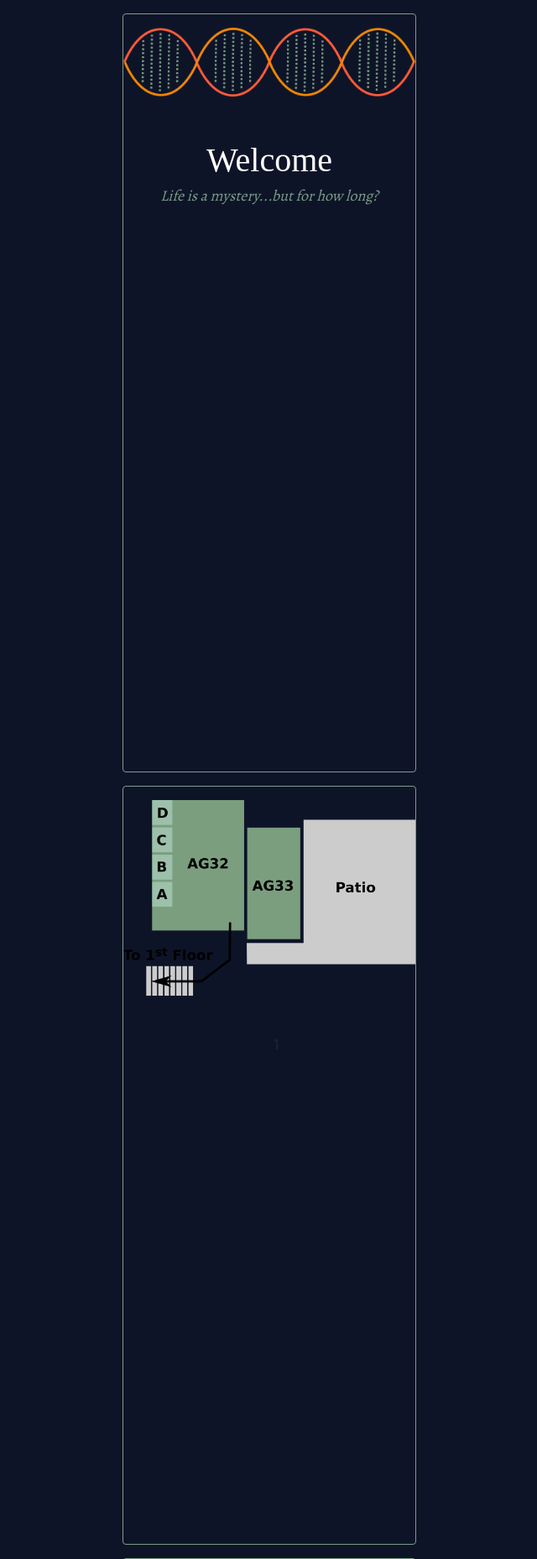
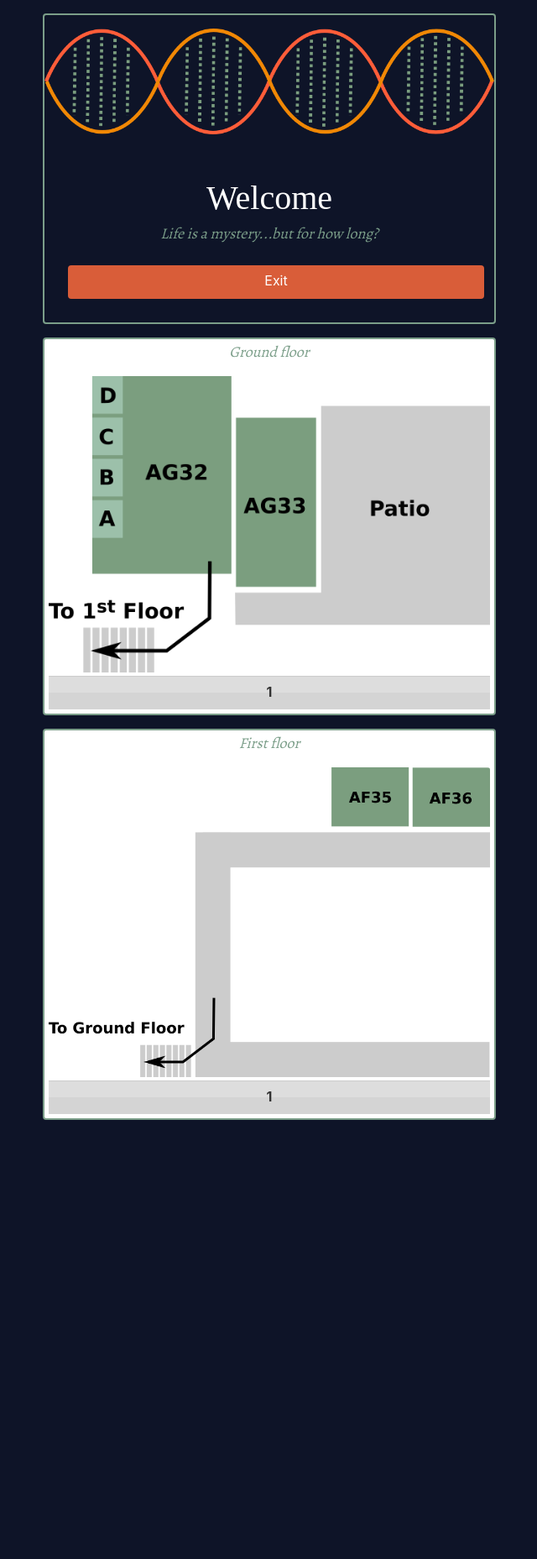
Before and after one commit to sharriet/istapp, a Flask app: template app/templates/map.html in a window 1280 px wide. Shown: the top 1857 px of the page at 84% size, without its empty margins (319-959 px from the left). After the commit the page ends 1334 px from the top, so only its background shows below. Run offline with Flask 2, Linux system fonts and the light colour scheme; the template is opened without the code that fills it: most values are stand-ins (such as "Sample title", 1, 10 or a date in 2020); some libraries are stand-ins or nearby versions; some web fonts are replaced.

Commit message:
ongoing development of game framework. integrated desktop hacker task

```diff
--- a/app/static/css/custom.css
+++ b/app/static/css/custom.css
@@ -9,21 +9,69 @@ h3 {
 	font-size: 18px;
 	margin-bottom: 1em;
 }
-body div.card {
+.card {
 	padding-top: 1em;
 	margin-top: 1em;
 	background: none;
 	background-color: none;
-	border: 1px solid #7b9e89;
+	border: 2px solid #7b9e89;
 	text-align: center;
-	min-height: 90%;
 }
-body div.container{
+.container{
 	background-color: none;
 }
 .card-img-top { margin-bottom: 2em; }
+.map-card { background-color: #fff; padding: 5px; }
+.map-card .card-img-top { margin: 0 0 4px; }
+.btn-link { background-color: rgb(156,192,170); }
 .row .btn { margin: 0.5em; }
 .btn { width: 100%; border: none; min-height: 40px; }
 .btn-primary { background-color: #d95d39; text-align: center; color: #fff; border: none; }
 .btn-secondary { background-color: #f18805; text-align: center; color: #fff; border: none; }
-.btn:hover, a:hover { background-color: #f0a202; }
+.btn:hover, a.btn:hover { background-color: #f0a202; }
+
+/* --- Accordian Styles --- */
+.accordian-heading a.btn {
+	width: 100%;
+	display: block;
+	text-align: center;
+	background: #ddd url('/static/images/bg-btn.png') bottom repeat-x;
+	color: #333;
+	border-radius: 0;
+	font-weight: bold;
+	margin: 0;
+	border-top: 1px solid #ccc;
+}
+.accordian-heading a.btn:hover {
+   background-color: #999;
+   background-image: none;
+   cursor: pointer;
+}
+.accordian-body {
+	background-color: #eee;
+	text-align: left;
+	padding: 5px;
+	border-top: 1px solid #fff;
+	color: #666;
+}
+.accordian-body a.btn {
+	margin: 0;
+	background-color: #f18805;
+	color: #fff;
+}
+.accordian-body .btn:hover { background-color: #f0a202; }
+
+/* --- Form Styles --- */
+.form-group label {
+	color: #fff;
+}
+.form-group .btn {
+	margin: 0;
+}
+.form-group a {
+	margin-top: 0.2em;
+}
+.form-group a:hover {
+	background-color: none;
+	color: #f18805;
+}
--- a/app/templates/home.html
+++ b/app/templates/home.html
@@ -2,8 +2,8 @@
 
 {% block content %}
 <div class="row">
-	<div class="col-lg-4"></div>
-	<div class="col-lg-4">
+	<div class="col-lg-3"></div>
+	<div class="col-lg-6">
 		<div class="card">
 			<img class="card-img-top" src="{{ url_for('static', filename='images/dna.png') }}" alt="Card image cap">
 			<div class="card-body">
@@ -20,7 +20,7 @@
 			</div>
 		</div>
 	</div>
-	<div class="col-lg-4"></div>
+	<div class="col-lg-333</div>
 </div>
 
 {% endblock %}
--- a/app/templates/layout.html
+++ b/app/templates/layout.html
@@ -9,7 +9,7 @@
 	<!-- Bootstrap core CSS -->
 	<link rel="stylesheet" href="https://stackpath.bootstrapcdn.com/bootstrap/4.3.1/css/bootstrap.min.css" integrity="sha384-ggOyR0iXCbMQv3Xipma34MD+dH/1fQ784/j6cY/iJTQUOhcWr7x9JvoRxT2MZw1T" crossorigin="anonymous">
 	<link rel="stylesheet" href="{{url_for('static', filename='css/custom.css')}}">
-	<title>{{ page }}</title>
+	<title>Genome Code: {{ page }}</title>
 </head>
 <body>
 	<div class="container">
--- a/app/templates/map.html
+++ b/app/templates/map.html
@@ -2,49 +2,60 @@
 
 {% block content %}
 <div class="row">
-	<div class="col-lg-4"></div>
-	<div class="col-lg-4">
+	<div class="col-lg-3"></div>
+	<div class="col-lg-6">
 		<div class="card">
 			<img class="card-img-top" src="{{ url_for('static', filename='images/dna.png') }}" alt="Card image cap">
 			<div class="card-body">
 				<div class="card-text">
 					<h1>Welcome</h1>
 					<h3>Life is a mystery...but for how long?</h3>
+					<a class="btn btn-primary" href="{{ url_for('end', pin=pin) }}">Exit</a>
 				</div>
 			</div>
 		</div>
 		<div class="card map-card">
+			<h3>Ground floor</h3>
 			<img class="card-img-top" src="{{ url_for('static', filename='images/ground-floor.png') }}" alt="ground floor map">
 			<div id="gf-accordion">
 				{% for room in gf_rooms %}
 				<div class="accordian-heading" id="headingAG33">
 					<a class="btn" data-toggle="collapse" data-target="#{{ room.number }}" aria-expanded="false" aria-controls="{{ room.number }}">{{ room.number }}</a>
 				</div>
-				<div id="{{ room.number }}" class="collapse" aria-labelledby="{{ room.number }}" data-parent="#accordion">
+				<div id="{{ room.number }}" class="collapse" aria-labelledby="{{ room.number }}" data-parent="#gf-accordion">
 					<div class="accordian-body">
-						<p>{{ room.clue }}</p>
+						<blockquote>{{ room.clue_text }}</blockquote>
+						<p class="author">- {{ room.clue_author }}</p>
+						{% if room.task_name is defined %}
+						<a href="{{ url_for( 'task', task=room.task_name, pin=pin ) }}" class="btn btn-seconday">Take task</a>
+						{% endif %}
 					</div>
 				</div>
 				{% endfor %}
 			</div>
 		</div>
 		<div class="card map-card">
+			<h3>First floor</h3>
 			<img class="card-img-top" src="{{ url_for('static', filename='images/first-floor.png') }}" alt="first floor map">
 			<div id="ff-accordion">
 				{% for room in ff_rooms %}
 				<div class="accordian-heading" id="headingAG33">
 					<a class="btn" data-toggle="collapse" data-target="#{{ room.number }}" aria-expanded="false" aria-controls="{{ room.number }}">{{ room.number }}</a>
 				</div>
-				<div id="{{ room.number }}" class="collapse" aria-labelledby="{{ room.number }}" data-parent="#accordion">
+				<div id="{{ room.number }}" class="collapse" aria-labelledby="{{ room.number }}" data-parent="#ff-accordion">
 					<div class="accordian-body">
-						<p>{{ room.clue }}</p>
+						<blockquote>{{ room.clue_text }}</blockquote>
+						<p class="author">- {{ room.clue_author }}</p>
+						{% if room.task_name is defined %}
+						<a href="{{ url_for( 'task', task=room.task_name, pin=pin ) }}" class="btn btn-seconday">Take task</a>
+						{% endif %}
 					</div>
 				</div>
 				{% endfor %}
 			</div>
 		</div>
 	</div>
-	<div class="col-lg-4"></div>
+	<div class="col-lg-3"></div>
 </div>
 
 {% endblock %}
--- a/app/templates/pingen.html
+++ b/app/templates/pingen.html
@@ -2,8 +2,8 @@
 
 {% block content %}
 <div class="row">
-	<div class="col-lg-4"></div>
-	<div class="col-lg-4">
+	<div class="col-lg-3"></div>
+	<div class="col-lg-6">
 		<div class="card">
 			<img class="card-img-top" src="{{ url_for('static', filename='images/dna.png') }}" alt="Card image cap">
 			<div class="card-body">
@@ -25,7 +25,7 @@
 			</div>
 		</div>
 	</div>
-	<div class="col-lg-4"></div>
+	<div class="col-lg-3"></div>
 </div>
 
 {% endblock %}
--- a/app/templates/score.html
+++ b/app/templates/score.html
@@ -2,8 +2,8 @@
 
 {% block content %}
 <div class="row">
-	<div class="col-lg-4"></div>
-	<div class="col-lg-4">
+	<div class="col-lg-3"></div>
+	<div class="col-lg-6">
 		<div class="card">
 			<img class="card-img-top" src="{{ url_for('static', filename='images/dna.png') }}" alt="Card image cap">
 			<div class="card-body">
@@ -27,7 +27,7 @@
 			</div>
 		</div>
 	</div>
-	<div class="col-lg-4"></div>
+	<div class="col-lg-3"></div>
 </div>
 
 {% endblock %}
```
Also changed, not shown: app/templates/desktop-hackers.html (added, +14 -0 lines), app/templates/end.html (+4 -4 lines), app/templates/task-response.html (renamed from app/templates/join.html, +7 -12 lines), app/templates/task.html (added, +35 -0 lines), istapp_db/rooms.json (+8 -1 lines), istapp_db/tasks.json (added, +32 -0 lines).
